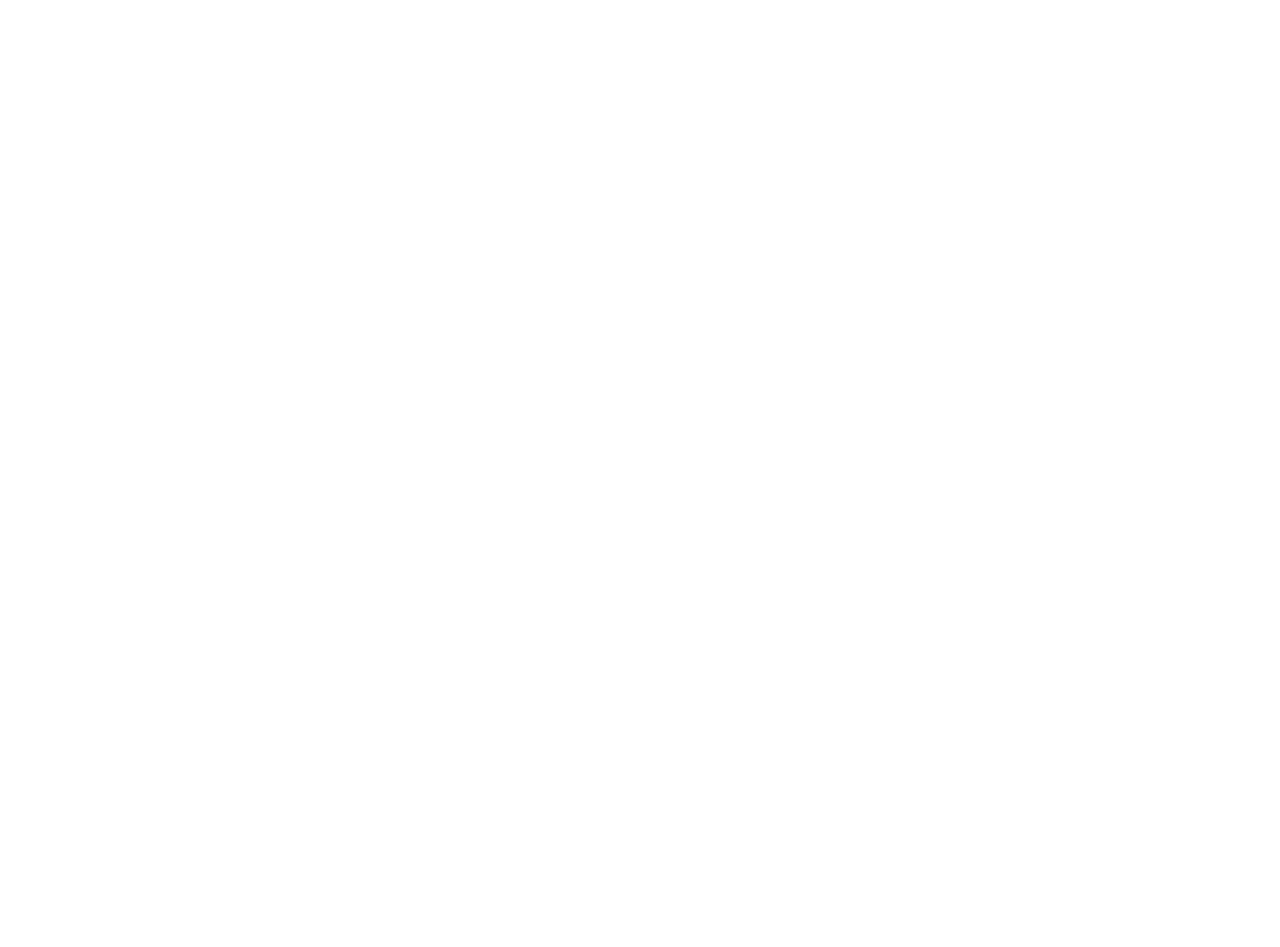
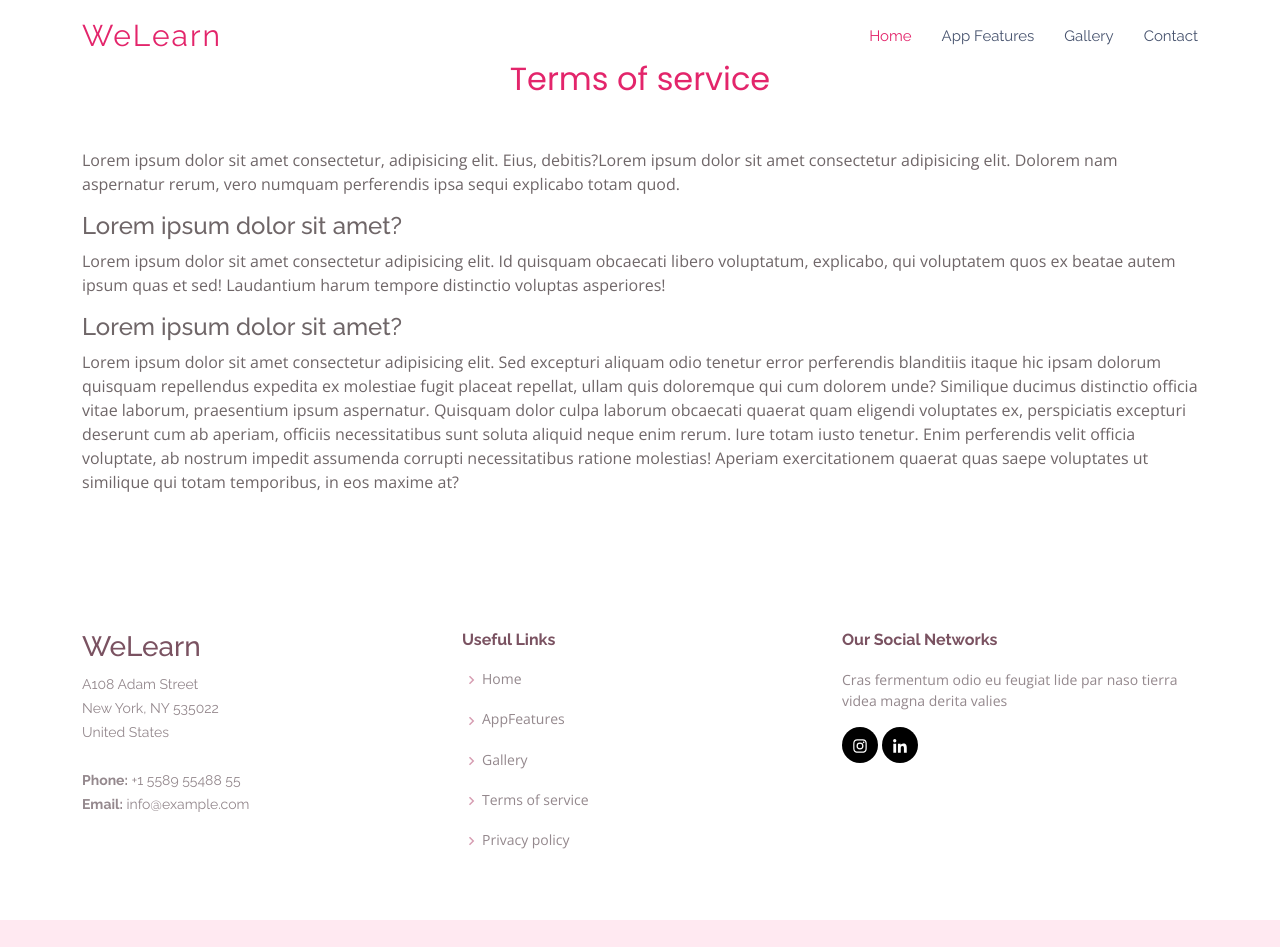
Before and after one commit to chinmaysalkar/we-learn-web-app, a React (Create React App) app: page /termsofservices in a window 1280 px wide. Before the commit this address had no page. Shown: the top 947 px of the page. Before the commit the page ends 800 px from the top, so only its background shows below. Built offline with nearby package versions, Linux system fonts and the light colour scheme.

Commit message:
changes and Create two pages

```diff
--- a/src/App.css
+++ b/src/App.css
@@ -1071,10 +1071,6 @@
                      Contact
 --------------------------------------------------------------*/
 
-#contact{
-    /* background-color: rgba(213, 78, 120, 0.1) !important; */
-
-}
 
  .info {
   padding: 20px 40px;
@@ -1219,6 +1215,11 @@
     transform: rotate(360deg);
   }
 }
+
+/*----------------------------------------------
+                    Privacy Policy
+-------------------------------------------------*/
+
 
 /*------------------------------------------------
                     Footer
--- a/src/App.js
+++ b/src/App.js
@@ -8,11 +8,16 @@
 import Home from './pages/Home';
 import Team from './components/Team'
 import { BrowserRouter as Router, Route, Routes } from 'react-router-dom';
+import PrivacyPolicy from './pages/PrivacyPolicy';
+import Header from './Layouts/Header';
+import Footer from './Layouts/Footer';
+import Termsofservice from './pages/Termsofservice';
 
 function App() {
   return (
    <>
     <Router>
+      <Header/>
     <Routes>
       <Route path="/" element={<Home />} />
       <Route path="/hero" element={<Hero />} />
@@ -22,7 +27,10 @@
       <Route path="/pricing" element={<Pricing />} />
       <Route path="/faq" element={<FAQ />} />
       <Route path="/contact" element={<Contacts />} />
+      <Route path="/termsofservices" element={<Termsofservice />} />
+      <Route path="/privacypolicy" element={<PrivacyPolicy />} />
     </Routes>
+      <Footer/>
     </Router>
    </>
   );
--- a/src/Layouts/Footer.js
+++ b/src/Layouts/Footer.js
@@ -1,8 +1,18 @@
 import React from 'react'
-import { BiChevronRight, BiLogoTwitter, BiLogoFacebook, BiLogoLinkedin, BiLogoSkype, BiLogoInstagram,} from 'react-icons/bi';
+import { BiChevronRight, BiLogoLinkedin, BiLogoInstagram,} from 'react-icons/bi';
 import { Link } from 'react-router-dom';
+import { HashLink } from 'react-router-hash-link';
 
 export default function Footer() {
+
+  const scrollToTop = () => {
+    window.scrollTo({
+      top: 0,
+      behavior: 'smooth'
+    });
+  };
+
+
   return (
    <>
     <footer id="footer">
@@ -38,11 +48,11 @@
             <div className="col-lg-4 col-md-6 footer-links">
               <h4>Useful Links</h4>
               <ul>
-                <li><i className="bx bx-chevron-right"><BiChevronRight/></i> <Link to="#">Home</Link></li>
-                <li><i className="bx bx-chevron-right"><BiChevronRight/></i> <Link to="#">About us</Link></li>
-                <li><i className="bx bx-chevron-right"><BiChevronRight/></i> <Link to="#">Services</Link></li>
-                <li><i className="bx bx-chevron-right"><BiChevronRight/></i> <Link to="#">Terms of service</Link></li>
-                <li><i className="bx bx-chevron-right"><BiChevronRight/></i> <Link to="#">Privacy policy</Link></li>
+                <li><i className="bx bx-chevron-right"><BiChevronRight/></i> <HashLink to="/#hero">Home</HashLink></li>
+                <li><i className="bx bx-chevron-right"><BiChevronRight/></i> <HashLink to="/#appfeatures">AppFeatures</HashLink></li>
+                <li><i className="bx bx-chevron-right"><BiChevronRight/></i> <HashLink to="/#gallery">Gallery</HashLink></li>
+                <li><i className="bx bx-chevron-right"><BiChevronRight/></i> <Link onClick={scrollToTop} to="/termsofservices">Terms of service</Link></li>
+                <li><i className="bx bx-chevron-right"><BiChevronRight/></i> <Link onClick={scrollToTop} to="/privacypolicy">Privacy policy</Link></li>
               </ul>
             </div>
 
@@ -50,10 +60,10 @@
               <h4>Our Social Networks</h4>
               <p>Cras fermentum odio eu feugiat lide par naso tierra videa magna derita valies</p>
               <div className="social-links mt-3">
-                <Link to="/twitter" className="twitter"><i className="bx bxl-twitter"><BiLogoTwitter/></i></Link>
-                <Link to="/facebook" className="facebook"><i className="bx bxl-facebook"><BiLogoFacebook/></i></Link>
+                {/* <Link to="/twitter" className="twitter"><i className="bx bxl-twitter"><BiLogoTwitter/></i></Link> */}
+                {/* <Link to="/facebook" className="facebook"><i className="bx bxl-facebook"><BiLogoFacebook/></i></Link> */}
                 <Link to="/instagram" className="instagram"><i className="bx bxl-instagram"><BiLogoInstagram/></i></Link>
-                <Link to="googleplus" className="google-plus"><i className="bx bxl-skype"><BiLogoSkype/></i></Link>
+                {/* <Link to="googleplus" className="google-plus"><i className="bx bxl-skype"><BiLogoSkype/></i></Link> */}
                 <Link to="linkedin" className="linkedin"><i className="bx bxl-linkedin"><BiLogoLinkedin/></i></Link>
               </div>
             </div>
--- a/src/Layouts/Header.js
+++ b/src/Layouts/Header.js
@@ -48,28 +48,26 @@
       <header id="header" className={`fixed-top ${scrolled ? 'header-scrolled' : 'header-transparent'}`}>
       <div className="container d-flex align-items-center justify-content-between">
         <div className="logo">
-          <h1><HashLink to="/">WeLearn</HashLink></h1>
-          {/* Uncomment below if you prefer to use an image logo */}
-          {/* <HashLink to="index.html"><img src="assets/img/logo.png" alt="" className="img-fluid" /></HashLink> */}
+          <h1><Link to="/">WeLearn</Link></h1>
         </div>
 
         <nav id="navbar " className={`navbar  ${mobileMenuOpen ? 'mobile-nav-open' : ''}`}>
           <ul>
             <li><HashLink className={`nav-link scrollto ${activeLink === 'Home' ? 'active' : ''}`}
-            to="#hero"
+            to="/#hero"
             onClick={() => handleLinkClick('Home')}>Home</HashLink></li>
 
             <li><HashLink className={`nav-link scrollto ${activeLink === 'AppFeatures' ? 'active' : ''}`}
-            to="#appfeatures"
+            to="/#appfeatures"
             onClick={() => handleLinkClick('AppFeatures')}>App Features</HashLink></li>
 
             <li><HashLink className={`nav-link scrollto ${activeLink === 'Gallery' ? 'active' : ''}`}
-            to="#gallery"
+            to="/#gallery"
             onClick={() => handleLinkClick('Gallery')}>Gallery</HashLink></li>
 
-            <li><HashLink className={`nav-link scrollto ${activeLink === 'Team' ? 'active' : ''}`}
+            {/* <li><HashLink className={`nav-link scrollto ${activeLink === 'Team' ? 'active' : ''}`}
             to="#team"
-            onClick={() => handleLinkClick('Team')}>Team</HashLink></li>
+            onClick={() => handleLinkClick('Team')}>Team</HashLink></li> */}
 
             {/* <li><HashLink className=className={`nav-link scrollto ${activeLink === 'Pricing' ? 'active' : ''}`}
             to="#pricing"
--- a/src/components/AppFeatures.js
+++ b/src/components/AppFeatures.js
@@ -14,7 +14,7 @@
     <>
     <section id="appfeatures" className="features">
       <div className="container">
-        <div className="section-title">
+        <div className="section-title mt-3">
           <h2>App Features</h2>
           {/* <p>Magnam dolores commodi suscipit. Necessitatibus eius consequatur ex aliquid fuga eum quidem. Sit sint consectetur velit. Quisquam quos quisquam cupiditate. Et nemo qui impedit suscipit alias ea. Quia fugiat sit in iste officiis commodi quidem hic quas.</p> */}
         </div>
--- a/src/components/Contacts.js
+++ b/src/components/Contacts.js
@@ -30,7 +30,7 @@
     <section id="contact" className="contact">
       <div className="container" data-aos="fade-up">
 
-        <div className="section-title">
+        <div className="section-title mt-3">
           <h2>Contact</h2>
           <p>Magnam dolores commodi suscipit. Necessitatibus eius consequatur ex aliquid fuga eum quidem. Sit sint consectetur velit. Quisquam quos quisquam cupiditate. Et nemo qui impedit suscipit alias ea. Quia fugiat sit in iste officiis commodi quidem hic quas.</p>
         </div>
--- /dev/null
+++ b/src/pages/PrivacyPolicy.js
@@ -0,0 +1,26 @@
+import React from 'react'
+
+export default function PrivacyPolicy() {
+  return (
+    <>
+        <section id="privacypolicy" className="privacypolicy">
+            <div className="container">
+                <div className="section-title">
+                <h2>Privacy Policy</h2>
+                </div>
+            </div>
+
+            <div className="container">
+                <p>Lorem ipsum dolor sit amet consectetur, adipisicing elit. Eius, debitis?Lorem ipsum dolor sit amet consectetur adipisicing elit. Dolorem nam aspernatur rerum, vero numquam perferendis ipsa sequi explicabo totam quod.</p>
+
+                <h4>Lorem ipsum dolor sit amet?</h4>
+                <p>Lorem ipsum dolor sit amet consectetur adipisicing elit. Id quisquam obcaecati libero voluptatum, explicabo, qui voluptatem quos ex beatae autem ipsum quas et sed! Laudantium harum tempore distinctio voluptas asperiores!</p>
+
+                <h4>Lorem ipsum dolor sit amet?</h4>
+                <p>Lorem ipsum dolor sit amet consectetur adipisicing elit. Sed excepturi aliquam odio tenetur error perferendis blanditiis itaque hic ipsam dolorum quisquam repellendus expedita ex molestiae fugit placeat repellat, ullam quis doloremque qui cum dolorem unde? Similique ducimus distinctio officia vitae laborum, praesentium ipsum aspernatur. Quisquam dolor culpa laborum obcaecati quaerat quam eligendi voluptates ex, perspiciatis excepturi deserunt cum ab aperiam, officiis necessitatibus sunt soluta aliquid neque enim rerum. Iure totam iusto tenetur. Enim perferendis velit officia voluptate, ab nostrum impedit assumenda corrupti necessitatibus ratione molestias! Aperiam exercitationem quaerat quas saepe voluptates ut similique qui totam temporibus, in eos maxime at?</p>
+
+            </div>
+        </section>
+    </>
+  )
+}
--- /dev/null
+++ b/src/pages/Termsofservice.js
@@ -0,0 +1,26 @@
+import React from 'react'
+
+export default function Termsofservice() {
+  return (
+    <>
+    <section id="tos" className="tos">
+        <div className="container">
+            <div className="section-title">
+            <h2>Terms of service</h2>
+            </div>
+        </div>
+
+        <div className="container">
+            <p>Lorem ipsum dolor sit amet consectetur, adipisicing elit. Eius, debitis?Lorem ipsum dolor sit amet consectetur adipisicing elit. Dolorem nam aspernatur rerum, vero numquam perferendis ipsa sequi explicabo totam quod.</p>
+
+            <h4>Lorem ipsum dolor sit amet?</h4>
+            <p>Lorem ipsum dolor sit amet consectetur adipisicing elit. Id quisquam obcaecati libero voluptatum, explicabo, qui voluptatem quos ex beatae autem ipsum quas et sed! Laudantium harum tempore distinctio voluptas asperiores!</p>
+
+            <h4>Lorem ipsum dolor sit amet?</h4>
+            <p>Lorem ipsum dolor sit amet consectetur adipisicing elit. Sed excepturi aliquam odio tenetur error perferendis blanditiis itaque hic ipsam dolorum quisquam repellendus expedita ex molestiae fugit placeat repellat, ullam quis doloremque qui cum dolorem unde? Similique ducimus distinctio officia vitae laborum, praesentium ipsum aspernatur. Quisquam dolor culpa laborum obcaecati quaerat quam eligendi voluptates ex, perspiciatis excepturi deserunt cum ab aperiam, officiis necessitatibus sunt soluta aliquid neque enim rerum. Iure totam iusto tenetur. Enim perferendis velit officia voluptate, ab nostrum impedit assumenda corrupti necessitatibus ratione molestias! Aperiam exercitationem quaerat quas saepe voluptates ut similique qui totam temporibus, in eos maxime at?</p>
+
+        </div>
+    </section>
+    </>
+  )
+}
```
Also changed, not shown: src/components/Gallery.js (+3 -12 lines), src/pages/Home.js (+2 -6 lines). Lines whose indentation alone changed are shown as unchanged.
